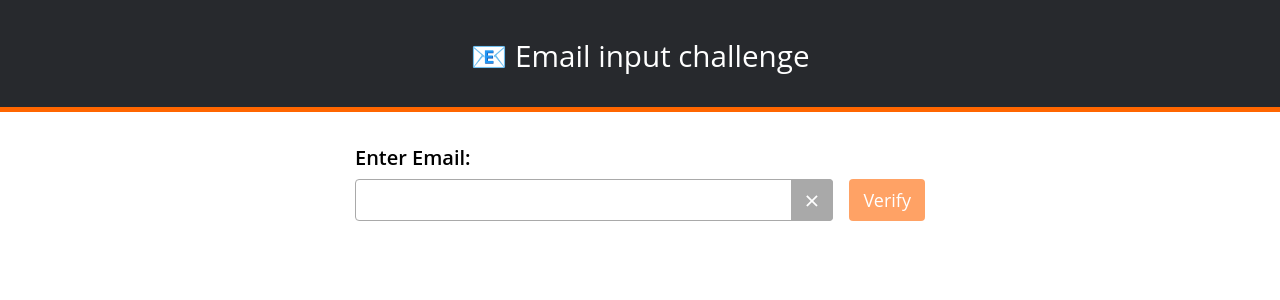
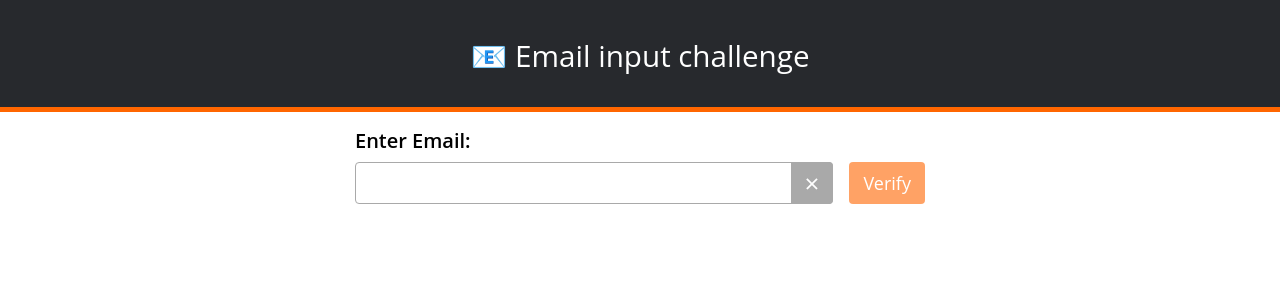
Before and after one commit to ryansemple/EmailInput, a React (Create React App) app: page / in a window 1280 px wide. Shown: the top 300 px of the page. Built offline with nearby package versions, Linux system fonts and the light colour scheme.

Commit message:
minor styling and README improvements

```diff
--- a/src/components/Header.tsx
+++ b/src/components/Header.tsx
@@ -5,7 +5,7 @@ interface HeaderProps {
 }
 
 const Header = (props: HeaderProps) => (
-	<header className="Header margin_bottom_medium">
+	<header className="Header">
 		<h1>{props.title}</h1>
 	</header>
 )
--- a/src/styles/site.scss
+++ b/src/styles/site.scss
@@ -140,6 +140,14 @@ body {
 
 /* Header -------------------------------------*/
 
+/* Main ---------------------------------------*/
+
+main {
+	padding: $gutter-padding 0;
+}
+
+/* Main ---------------------------------------*/
+
 /* Suggestions --------------------------------*/
 
 .Email_Suggestions_Suggestion {
```
Also changed, not shown: 1 other file (tests, documents, lock files or other folders).
